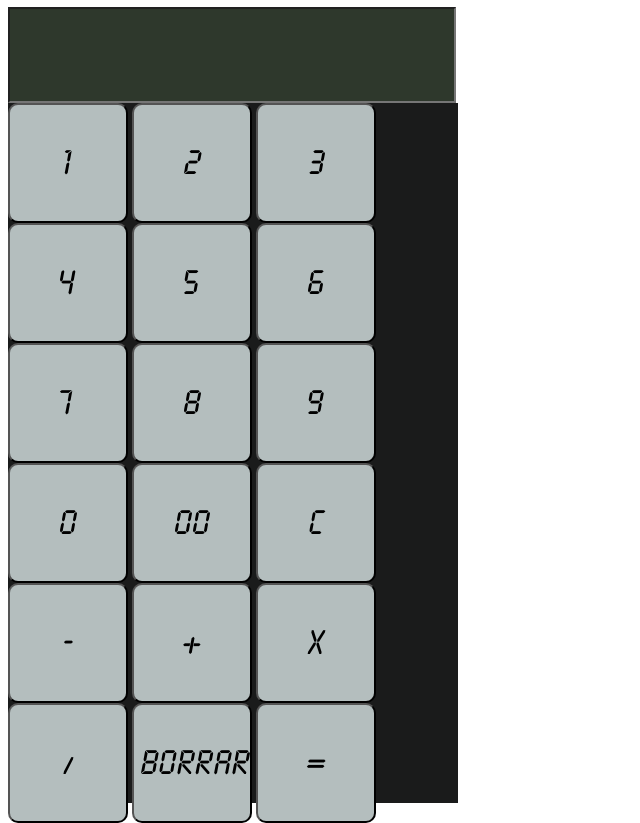
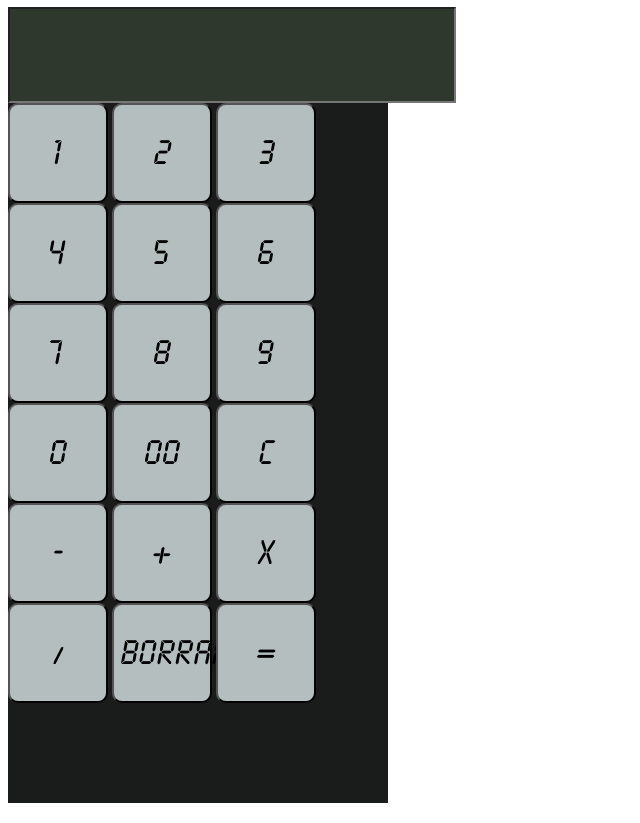
Before and after one commit to Raul199315/CALCULADORA, a plain HTML site: page index.html in a window 1280 px wide. Shown: the part 121-944 px from the top of the page, without its empty margins (0-640 px from the left). Drawn offline with Linux system fonts and the light colour scheme; a web font is replaced by a local one.

Commit message:
diseño botones

```diff
--- a/style.css
+++ b/style.css
@@ -11,13 +11,13 @@
 
 .numeros{
     height:700px;
-    width: 450px;
+    width: 380px;
     background-color: rgb(26, 27, 27);
 }
 
 button{
-    height: 120px;
-    width: 120px;
+    height: 100px;
+    width: 100px;
     background-color: rgb(180, 190, 190);
     border-radius: 10px;
     font-family: 'OPTICalculator';
```
